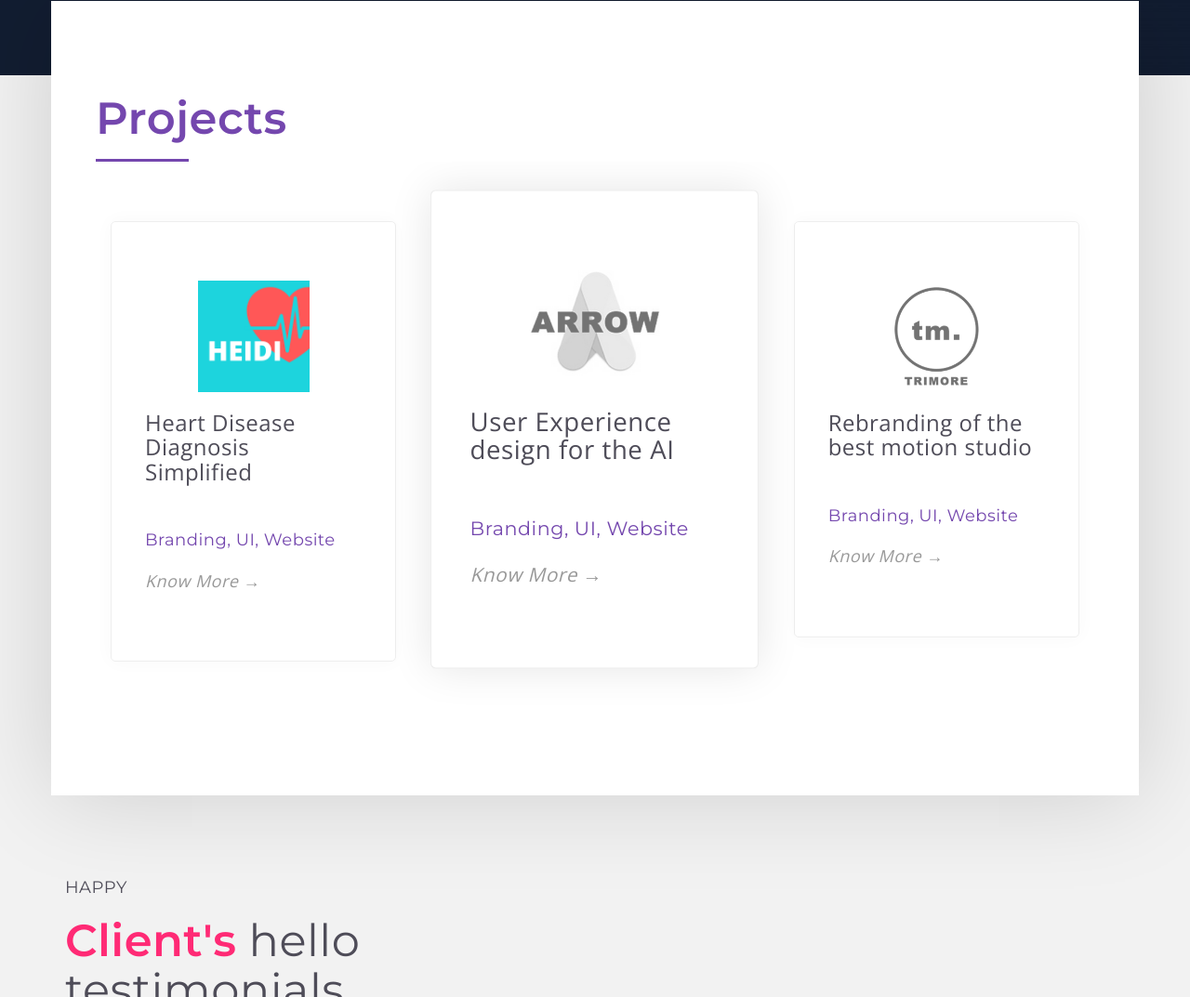
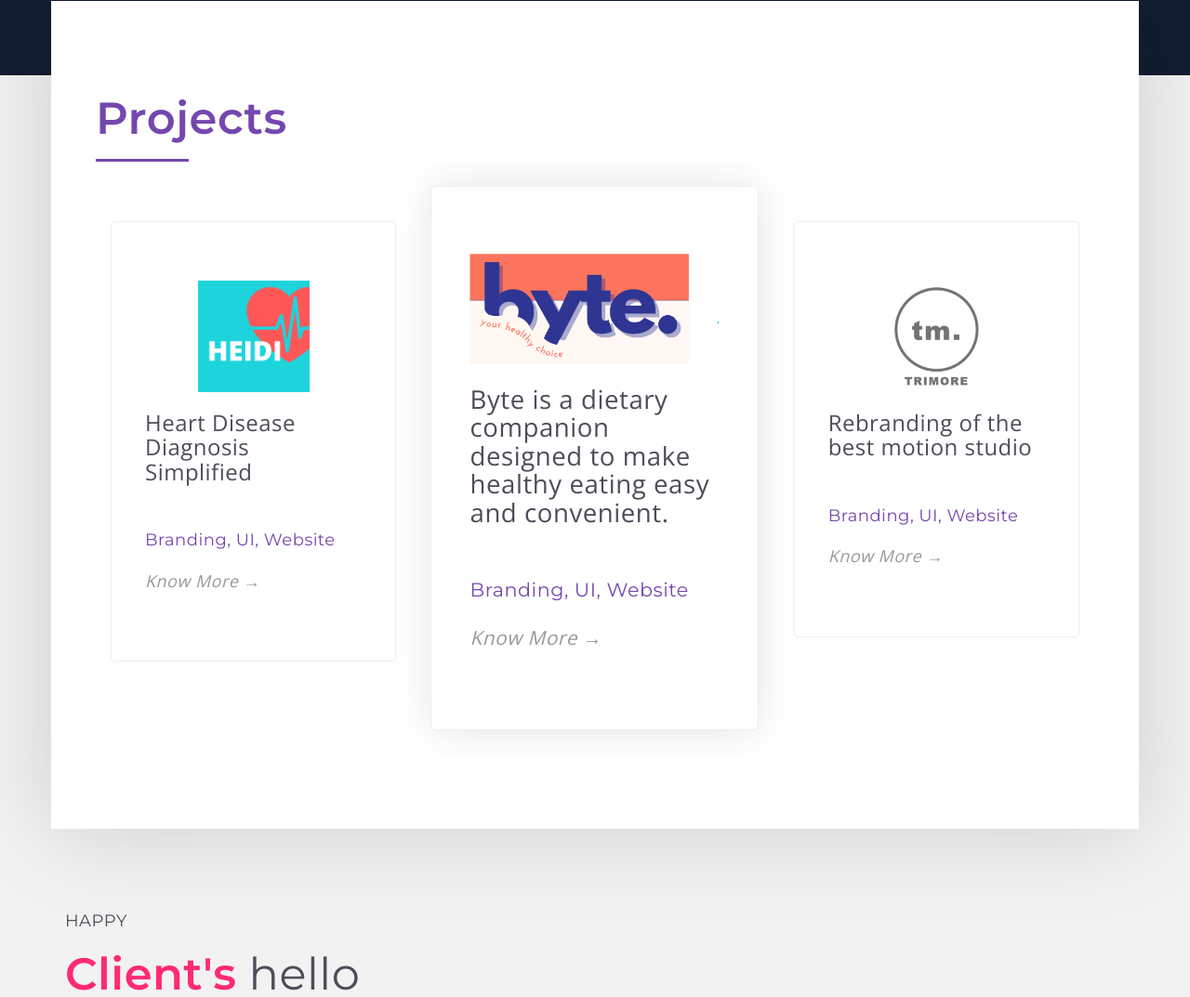
Before and after one commit to therealsneha1009/therealsneha1009.github.io, a plain HTML site: page index.html in a window 1280 px wide. Shown: the part 819-1892 px from the top of the page at 93% size. Drawn offline with nearby package versions, Linux system fonts and the light colour scheme; a script that the page names is missing.

Commit message:
add byte logo and project

```diff
--- a/index.html
+++ b/index.html
@@ -80,8 +80,9 @@
                     <p class="text-left"><a href="#">Know More &#8594;</a></p>
                   </div>
                   <div class="swiper-slide client-box">
-                    <img src="assets/logo-2.png" class="project-logo">
-                    <h3 class="text-left title">User Experience design for the AI</h3>
+                    <img src="assets/byte-logo.png" class="project-logo">
+                    <h3 class="text-left title">Byte is a dietary companion designed to make healthy eating easy and
+                      convenient. </h3>
                     <p class="text-left tag">Branding, UI, Website</p>
                     <p class="text-left"><a href="#">Know More &#8594;</a></p>
                   </div>
```
Also changed, not shown: assets/byte-logo.png (added).
